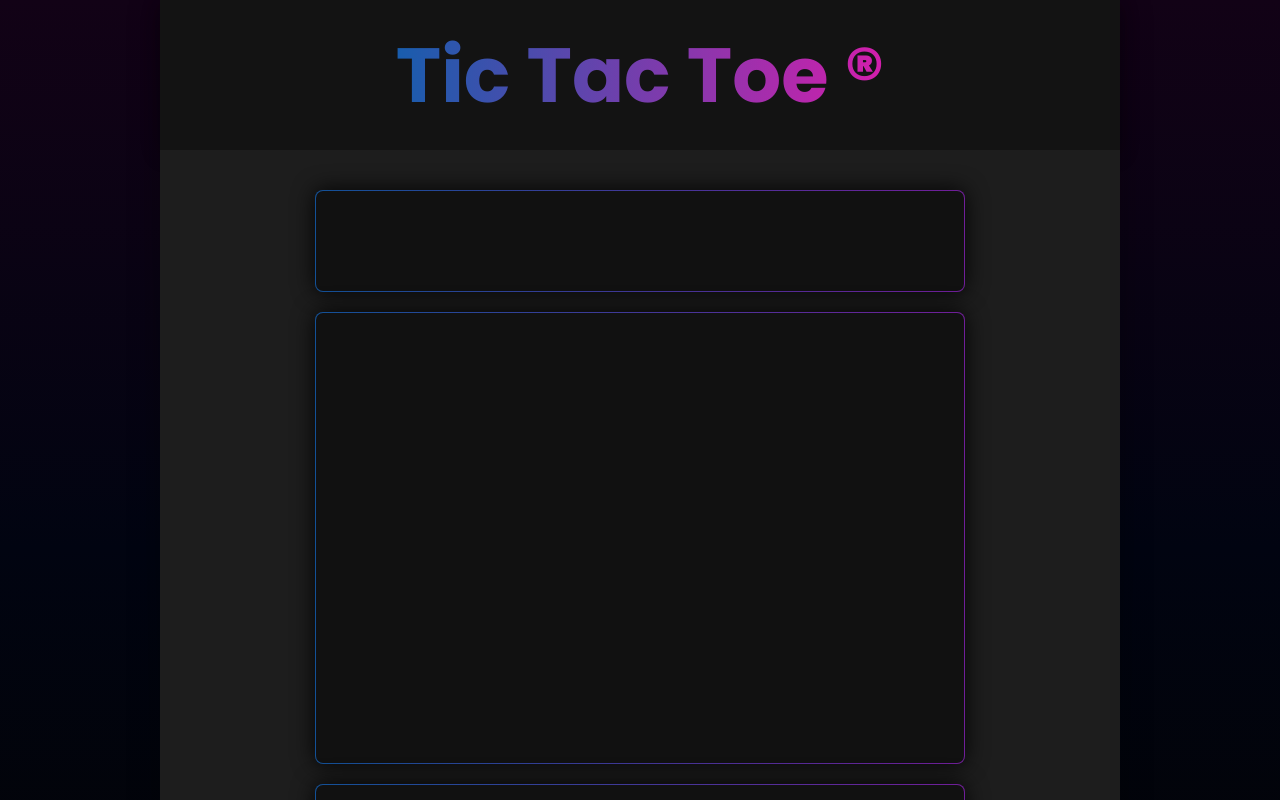
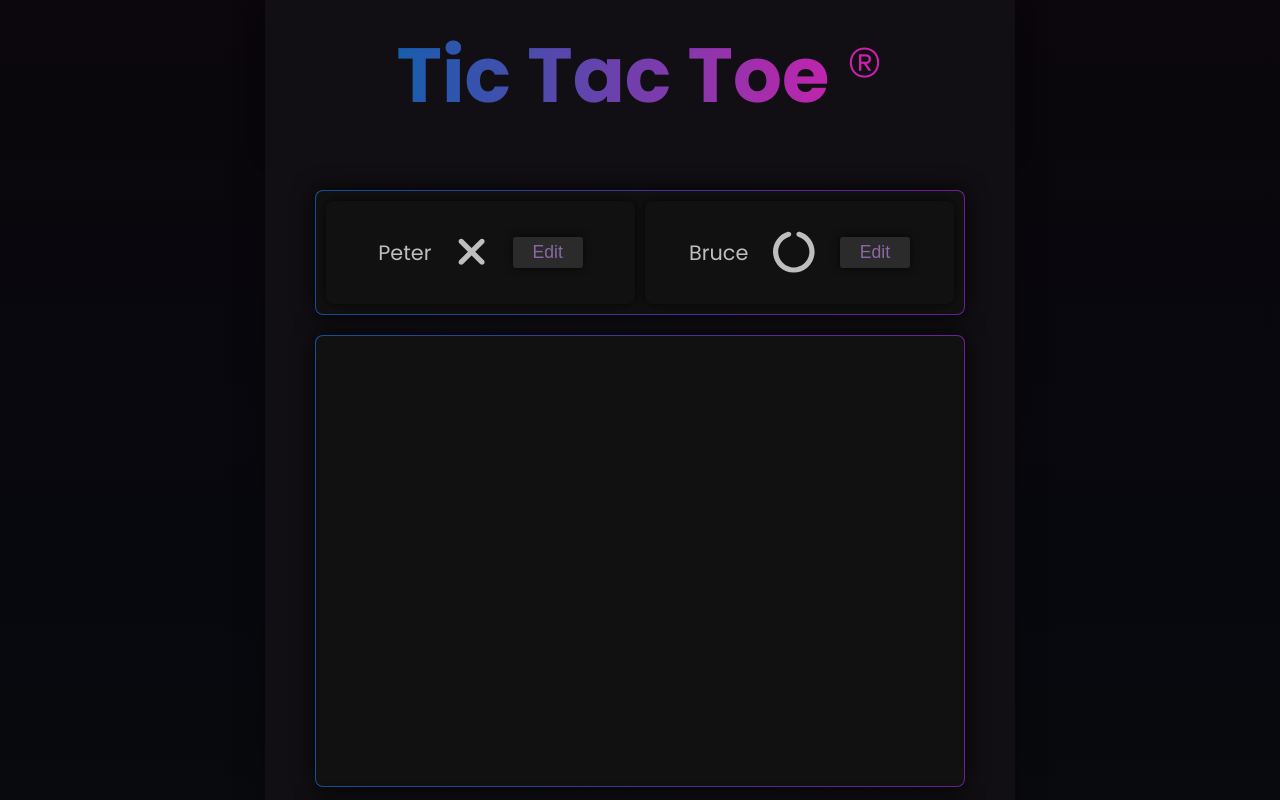
Before and after one commit to MarioLuigie/TicTacToeApp, a React (Vite) app: page / in a window 1280 px wide. Shown: the top 800 px of the page. Built offline with nearby package versions, Linux system fonts and the light colour scheme; a web font is replaced by a local one.

Commit message:
Create Player component and style

```diff
--- a/package.json
+++ b/package.json
@@ -12,6 +12,10 @@
   "dependencies": {
     "@emotion/react": "^11.11.1",
     "@emotion/styled": "^11.11.0",
+    "@fortawesome/fontawesome-svg-core": "^6.4.2",
+    "@fortawesome/free-brands-svg-icons": "^6.4.2",
+    "@fortawesome/free-solid-svg-icons": "^6.4.2",
+    "@fortawesome/react-fontawesome": "^0.2.0",
     "prop-types": "^15.8.1",
     "react": "^18.2.0",
     "react-dom": "^18.2.0",
--- a/src/components/content/ControlPanel.jsx
+++ b/src/components/content/ControlPanel.jsx
@@ -1,18 +1,43 @@
 /* eslint-disable react/no-unknown-property */
 // /** @jsxImportSource @emotion/react */
 import { css } from '@emotion/react';
+import { FontAwesomeIcon } from '@fortawesome/react-fontawesome';
+import { faCircleNotch, faXmark } from '@fortawesome/free-solid-svg-icons';
+
+import Player from "./Player.jsx";
 
 const styles = css`
   width: 100%;
-  height: 100px;
+  min-height: 100px;
+  display: flex;
+  justify-content: center;
+  align-items: center;
 
+  .playerList {
+    width: 100%;
+    padding: 10px;
+    display: flex;
+    flex-direction: column;
+    justify-content: center;
+    align-items: center;
+    gap: 10px;
+
+    @media screen and (min-width: 540px) {
+      flex-direction: row;
+    }
+  }
 `
 
 export default function ControlPanel() {
+  const xPlayer = <FontAwesomeIcon icon={faXmark} />
+  const oPlayer = <FontAwesomeIcon icon={faCircleNotch} />
 
   return (
     <div css={styles}>
-
+      <ol className='playerList'>
+        <Player name={"Peter"} symbol={xPlayer} onHandle={() => {}}/>
+        <Player name={"Bruce"} symbol={oPlayer} onHandle={() => {}}/>
+      </ol>
     </div>
   )
 }
--- /dev/null
+++ b/src/components/content/Player.jsx
@@ -0,0 +1,52 @@
+/* eslint-disable react/no-unknown-property */
+// /** @jsxImportSource @emotion/react */
+import { css } from '@emotion/react';
+import PropTypes from "prop-types";
+
+const styles = css`
+  width: 100%;
+  display: flex;
+  justify-content: center;
+  align-items: center;
+  gap: 25px;
+  box-shadow: #000000cc 0 0 10px;
+  border-radius: 8px;
+  padding: 20px;
+  color: #bebebe;
+
+  .playerName {
+    font-size: 1.3rem;
+  }
+
+  .playerSymbol {
+    font-size: 2.6rem;
+  }
+
+  .button {
+    padding: 5px 0;
+    width: 70px;
+    font-size: 1.1rem;
+    border-radius: 3px;
+    cursor: pointer;
+    background-color: #2b2b2b;
+    color: #8968a5;
+    box-shadow: #000000ae 0 0 8px;
+  }
+`
+
+export default function Player({ name, symbol, onHandle }) {
+
+  return (
+    <li css={styles}>
+      <p className='playerName'>{name}</p>
+      <div className='playerSymbol'>{symbol}</div>
+      <button className='button' onClick={onHandle}>Edit</button>
+    </li>
+  )
+}
+
+Player.propTypes = {
+  name: PropTypes.string,
+  symbol: PropTypes.object,
+  onHandle: PropTypes.func
+}
--- a/src/components/layout/Container.jsx
+++ b/src/components/layout/Container.jsx
@@ -14,7 +14,6 @@ const styles = css`
   display: flex;
   flex-direction: column;
   align-items: center;
-  background-color: #e9e9e9;
   box-shadow: #00000052 0 0 30px;
 
   @media screen and (min-width: 780px) {
--- a/src/components/layout/Footer.jsx
+++ b/src/components/layout/Footer.jsx
@@ -16,7 +16,7 @@ const styles = css`
 
   .sign {
     font-size: 0.7rem;
-    background: linear-gradient(to right, #5a20a5, #c718a1);
+    background: linear-gradient(to right, #4785e2, #c718a1);
       -webkit-background-clip: text;
       -webkit-text-fill-color: transparent;
   }
--- a/src/components/layout/Header.jsx
+++ b/src/components/layout/Header.jsx
@@ -13,7 +13,7 @@ const styles = css`
   justify-content: center;
   align-items: center;
   box-shadow: #0000003d 0 5px 18px;
-  background-color: #131313;
+  background-color: #110f13;
 
   .title {
     font-size: 3.2rem;
@@ -25,6 +25,10 @@ const styles = css`
     -webkit-background-clip: text;
     -webkit-text-fill-color: transparent;
 
+    span {
+      font-weight: 100;
+    }
+
     @media screen and (min-width: 540px) {
       font-size: 4.8rem;
     }
@@ -35,7 +39,7 @@ export default function Header({ title }) {
 
   return (
     <header css={styles}>
-      <h1 className='title'>{title} &reg;</h1>
+      <h1 className='title'>{title} <span>&reg;</span></h1>
     </header>
   )
 }
--- a/src/components/layout/Main.jsx
+++ b/src/components/layout/Main.jsx
@@ -11,7 +11,7 @@ const styles = css`
   padding: 20px 0;
   display: flex;
   justify-content: center;
-  background-color: #1d1d1d;
+  background-color: #110f13;
 `
 
 export default function Main() {
--- a/src/components/ui/Card.jsx
+++ b/src/components/ui/Card.jsx
@@ -5,8 +5,10 @@ import PropTypes from "prop-types";
 
 const styles = css`
   box-shadow: #000000ea 0 0 22px;
-  background: linear-gradient(#111111, #111111) padding-box,
-              linear-gradient(to right, #135197, #701e99) border-box;
+  background:
+    linear-gradient(#111111, #111111) padding-box,
+    linear-gradient(to right, #135197, #701e99) border-box
+  ;
   border-radius: 8px;
   border: 1px solid transparent;
 `
--- a/src/constants/dimensions.js
+++ b/src/constants/dimensions.js
@@ -1,7 +1,7 @@
 export const container = {
   width: 100,
   minWidth: 360,
-  maxWidth: 1600
+  maxWidth: 750
 }
 
 export const header = {
--- a/src/index.scss
+++ b/src/index.scss
@@ -30,7 +30,6 @@
 body {
   width: 100%;
   font-family: "Poppins", sans-serif;
-  background-color: rgb(209, 209, 209);
-  background-color: #02080f;
-  background: linear-gradient(to top, rgb(3, 3, 3), #010411, #120216);
+  background: linear-gradient(to top, rgb(12, 12, 12), #07080e, #0b070c);
+  color: rgb(233, 233, 233);
 }
```
Also changed, not shown: 1 other file (tests, documents, lock files or other folders).
